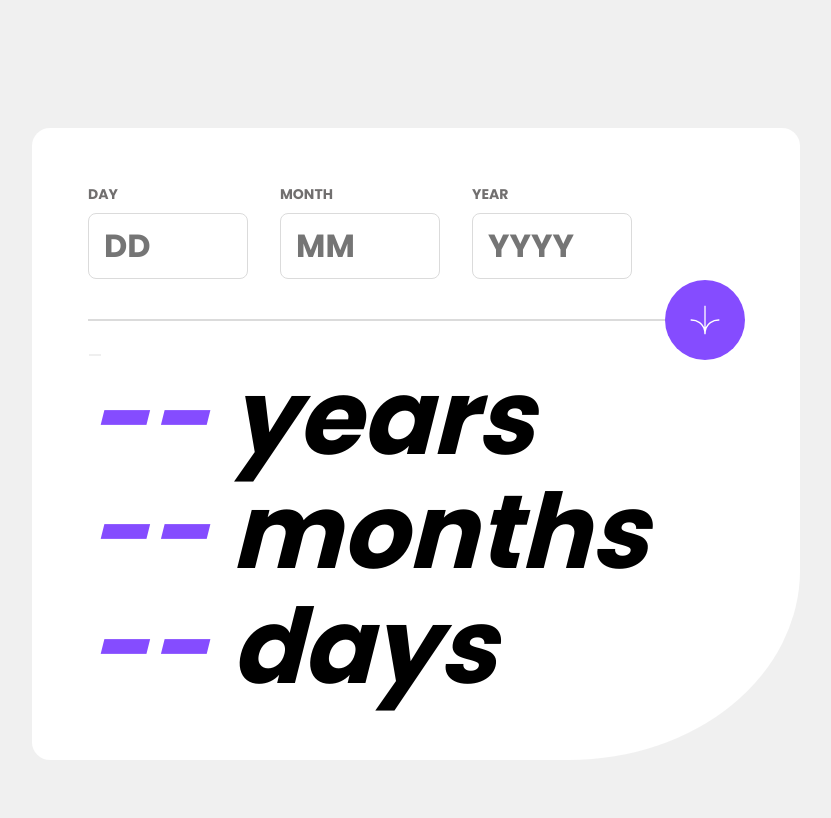
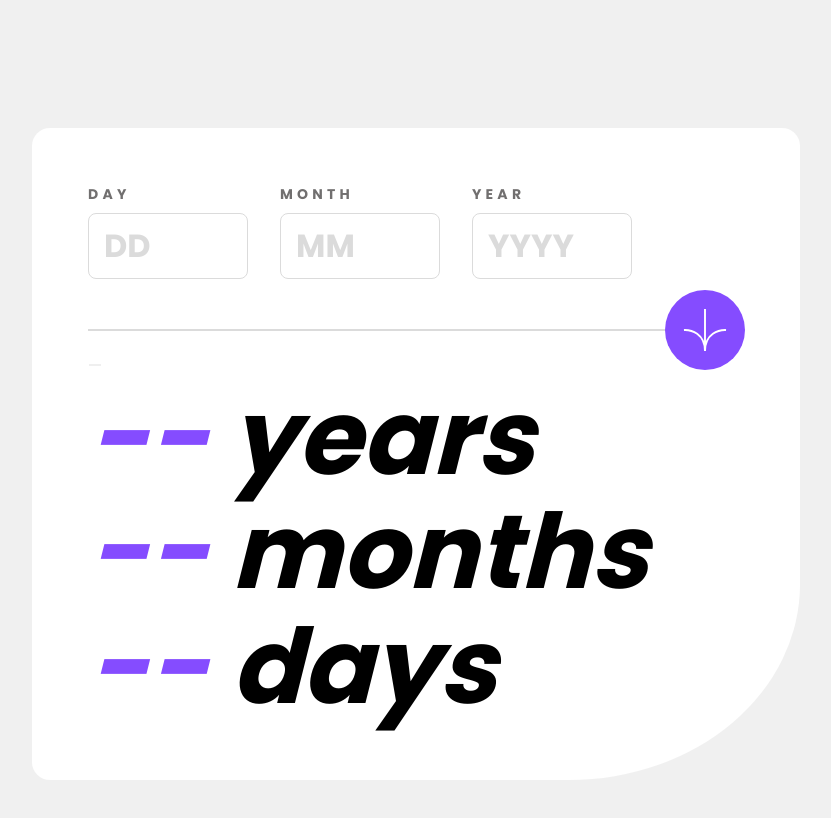
Before and after one commit to rahulmourya336/fm-age-calculator-app, a React (Vite) app: page / in a window 1280 px wide. Shown: the whole page, without its empty margins (224-1055 px from the left). Built offline with nearby package versions, Linux system fonts and the light colour scheme.

Commit message:
update: app.css

```diff
--- a/src/App.css
+++ b/src/App.css
@@ -16,6 +16,10 @@
     url("./fonts/Poppins-ExtraBoldItalic.ttf") format("truetype"),
     url("./fonts/Poppins-Italic.ttf") format("truetype"),
     url("./fonts/Poppins-Regular.ttf") format("truetype");
+}
+
+::placeholder {
+  color: var(--color-Light-grey);
 }
 
 body {
@@ -51,7 +55,7 @@ input[type="number"]::-webkit-outer-spin-button {
 label {
   text-transform: uppercase;
   font-size: 14px;
-  letter-spacing: 25%;
+  letter-spacing: 0.3em;
   color: var(--color-Smokey-grey);
   display: block;
   margin: 0 0 8px 0;
@@ -83,7 +87,7 @@ label {
   width: 100%;
   border: 0.5px solid var(--color-Light-grey);
   height: 0;
-  margin: 40px 0;
+  margin: 50px 0;
   position: relative;
 }
 
@@ -96,7 +100,7 @@ label {
   height: 80px;
   width: 80px;
   border-radius: 50%;
-  padding: 25px;
+  padding: 18px;
 }
 
 .result {
```
